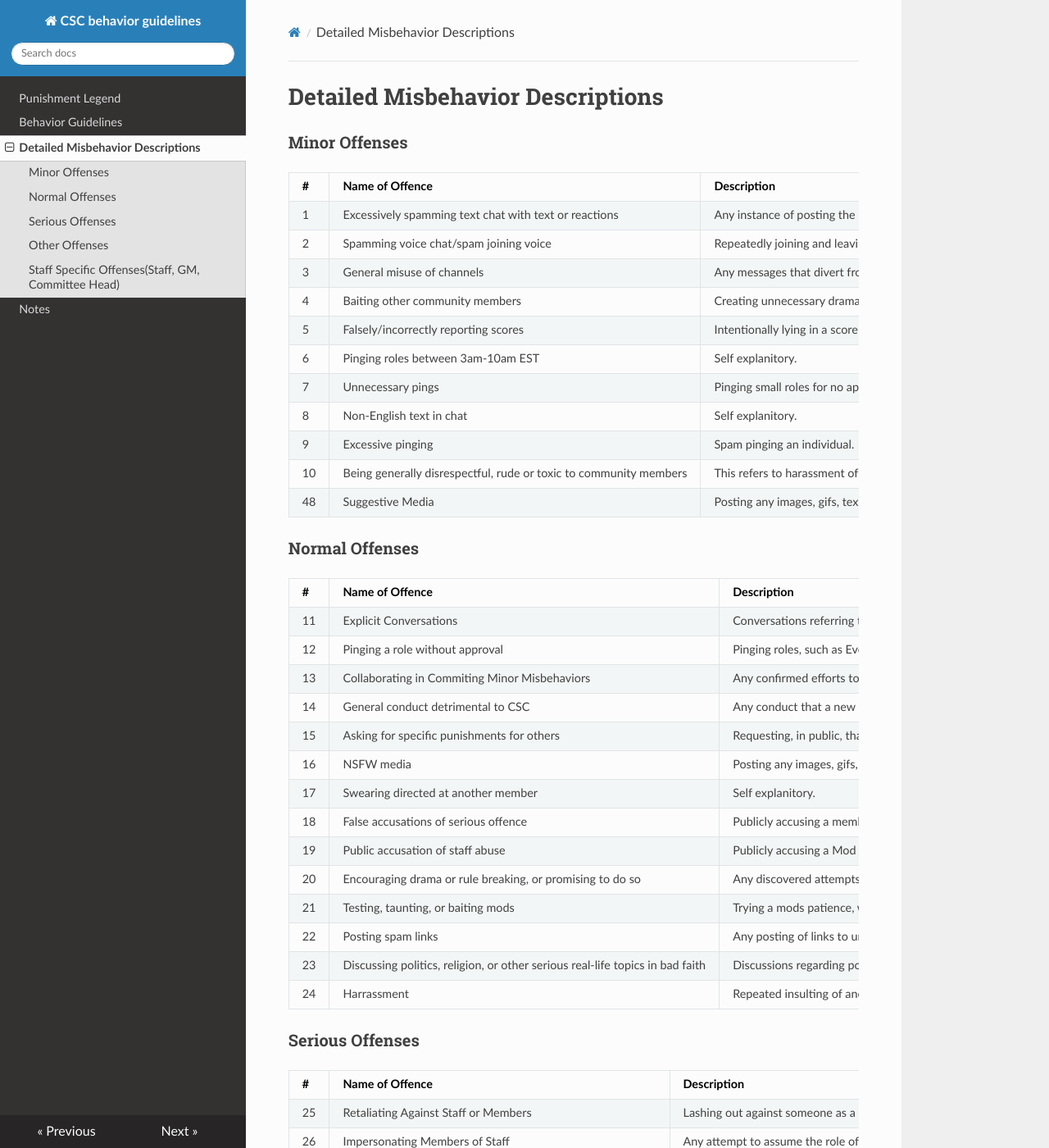
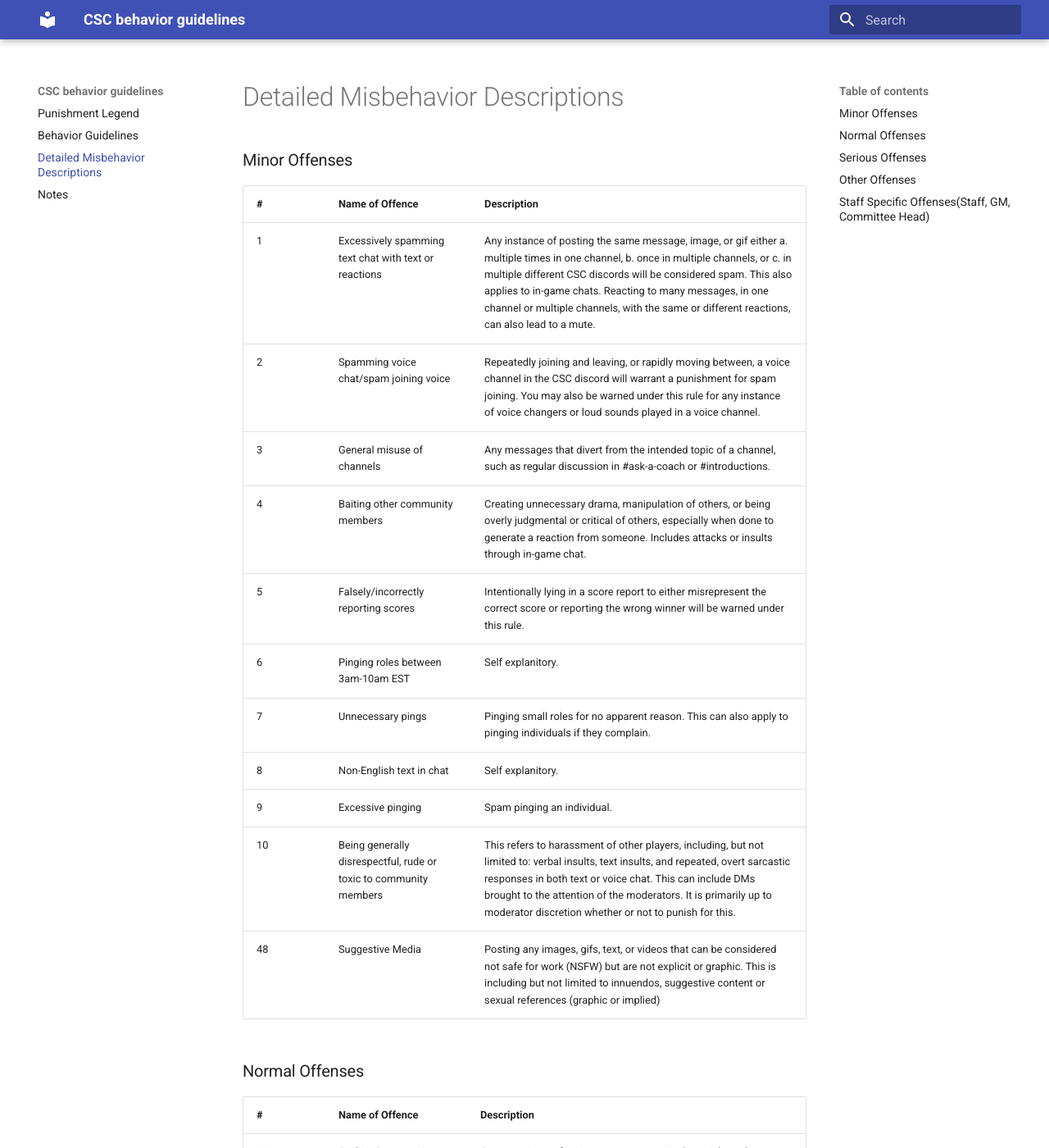
Before and after one commit to ocemo/Behavior-Guidelines, an MkDocs documentation site: the page built from docs/detailed-misbehavior-descriptions.md, in a window 1280 px wide and 1400 px high. Shown: the whole window at 82% size. Built offline with MkDocs 1.6.1 and Material for MkDocs 9.7.7, drawn with Linux system fonts in a browser that asks for light colours; nearby versions of some CDN libraries; some of the changed text lies outside the part shown.

Commit message:
Update mkdocs.yml

```diff
--- a/mkdocs.yml
+++ b/mkdocs.yml
@@ -1,6 +1,17 @@
 site_name: CSC behavior guidelines
 site_url: https://rulebook.csconfederation.com
-theme: readthedocs
+theme:
+  name: material
+  palette:
+    - media: "(prefers-color-scheme: light)"
+      scheme: default
+
+    - media: "(prefers-color-scheme: dark)"
+      scheme: slate
+extra_javascript:
+  - javascripts/extra.js
+extra_css:
+  - stylesheets/extra.css
 nav:
     - Punishment Legend: punishment-legend.md
     - Behavior Guidelines: behavior-guidelines.md
```
